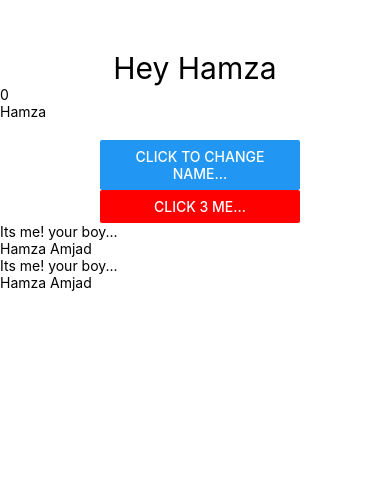
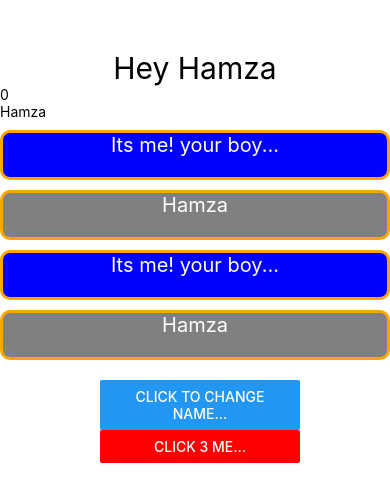
Before and after one commit to hamzaamj/TestMobileApp, a React Native app: screen / in a window 390 px wide. Shown: the top 502 px of the page. Built offline with nearby package versions, Linux system fonts and the light colour scheme.

Commit message:
Learned about styling, Inline Styling, ExternalStyling

```diff
--- a/App.tsx
+++ b/App.tsx
@@ -1,12 +1,13 @@
 import React, {useState} from 'react';
 import {Text,View, Button} from 'react-native';
 import UserData from "./components/UserData";
+import ExStyles from "./ExStyle";
 
 const App = ()=>{
     let nameArr = ['Hamza', 'Hammad', 'Hanan', 'AbdulRehman', 'Abdullah'];
     const [counter, setCounter] = useState(0);
     const [name, setName] = useState(nameArr[counter]);
-    const ClickEvt = () =>{
+    const ClickEvt = ()=>{
         setCounter(prevCounter => {
                 const newCounter = prevCounter >= 4 ? 0 : prevCounter + 1;
                 setName(nameArr[newCounter]);
@@ -14,19 +15,20 @@ const App = ()=>{
             });
     }
     const ClickEvtVal = (val)=>{
-        console.warn("hey there")
+        console.warn(val)
     }
+
     return (
         <View>
             <Text style={{marginTop:50,fontSize:30, textAlign:'center'}}>Hey Hamza</Text>
             <Text>{counter}</Text>
             <Text>{name}</Text>
+            <UserData userName={name}/>
+            <UserData userName={name}/>
             <View style={{marginTop:20, width:300, paddingLeft:100}}>
                 <Button title='Click to change name...' onPress={ClickEvt} />
                 <Button title='Click 3 me...' color={'red'} onPress={() => ClickEvtVal("Hey Hamza")} />
             </View>
-            <UserData/>
-            <UserData/>
         </View>
     );
 }
--- /dev/null
+++ b/ExStyle.js
@@ -0,0 +1,18 @@
+import {StyleSheet} from 'react-native';
+
+let ExStyles;
+export default ExStyles = StyleSheet.create({
+                           textBox: {
+                               fontSize: 20,
+                               textAlign: 'center',
+                               marginTop: 10,
+                               height: 50,
+                               backgroundColor: 'grey',
+                               borderRadius: 10,
+                               textAlignVertical: 'center',
+                               color: 'white',
+                               borderWidth: 3,
+                               borderColor: 'orange',
+                           }
+
+                         });
--- a/components/UserData.tsx
+++ b/components/UserData.tsx
@@ -1,13 +1,29 @@
-import React from 'react';
-import {Text, View, Button} from 'react-native';
+import React, {useState} from 'react';
+import {Text, View, Button, StyleSheet} from 'react-native';
+import ExStyles from "../ExStyle";
 
-const UserData = ()=> {
+const UserData = (props)=> {
     return(
         <View>
-            <Text>Its me! your boy...</Text>
-            <Text>Hamza Amjad</Text>
+            <Text style={style.textBox}>Its me! your boy...</Text>
+            <Text style={[ExStyles.textBox]}>{props.userName}</Text>
         </View>
     );
 }
 
+const style = StyleSheet.create({
+        textBox: {
+            fontSize: 20,
+            textAlign: 'center',
+            marginTop: 10,
+            height: 50,
+            backgroundColor: 'blue',
+            borderRadius: 10,
+            textAlignVertical: 'center',
+            color: 'white',
+            borderWidth: 3,
+            borderColor: 'orange',
+        }
+
+    });
 export default UserData;
```
